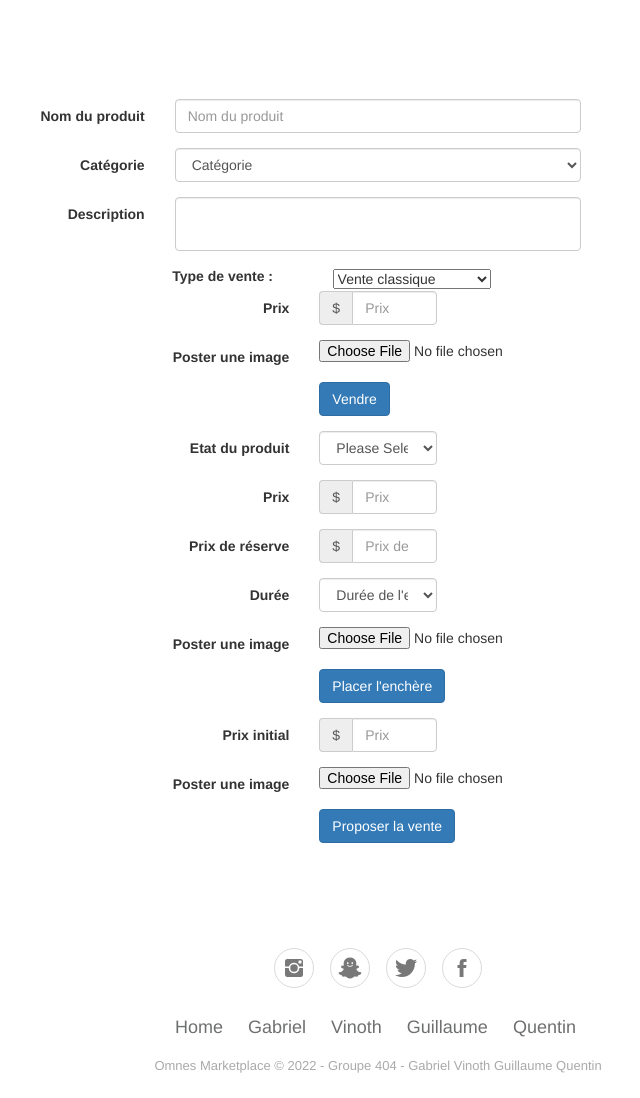
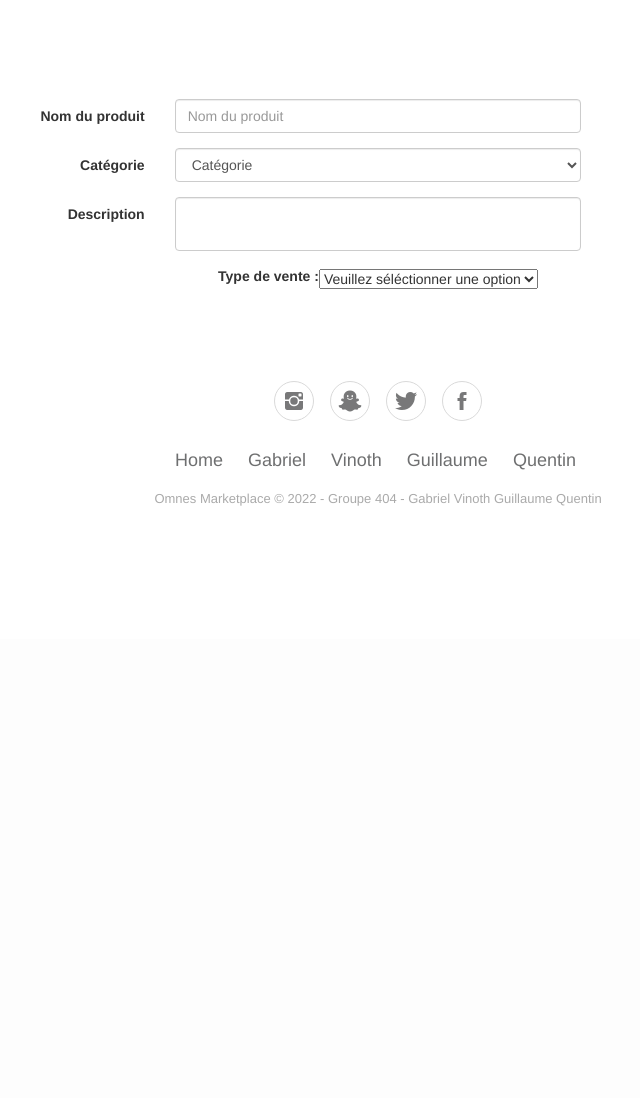
Before and after one commit to GabGaabS/Projet-Web, a PHP site: page /addauction.php in a window 1280 px wide. Shown: the part 161-1259 px from the top of the page, without its empty margins (262-902 px from the left). After the commit the page ends 667 px from the top, so only its background shows below. Run offline with PHP 8.4, Linux system fonts and the light colour scheme; a user stored in the database is signed in; data comes from the database, SQL or seed files in the repository.

Commit message:
ADDAUCTION CORRIGE ENFIN (frontend)

```diff
--- a/addauction.php
+++ b/addauction.php
@@ -158,7 +158,7 @@ include 'nav.php';
         </label></td>
         <td>
           <select onchange="catsel(this)">
-          <!--<option value="-1">None</option>!-->
+            <option value="-1">Veuillez séléctionner une option</option>
             <option value="1" type_vente="1">Vente classique</option>
             <option value="2" type_vente="2">Vente par enchère</option>
             <option value="3" type_vente="3">Vente par négociation</option>
@@ -167,8 +167,8 @@ include 'nav.php';
       </tr>
       <tr>
         <td colspan="2">
-          <div id="1"> <!-- Vente immédiate -->
-            <table border="0"><tr><td>
+          <div id="1" style="display:none"> <!-- Vente immédiate -->
+            <table border="0" cellspacing="3" cellpadding="0"><tr><td>
         <!-- Start Price -->
         <div class="form-group">
             <label class="col-md-4 control-label" for="start-price">Prix</label>
@@ -195,13 +195,13 @@ include 'nav.php';
         </div></td></tr></table>
           </div>
           </div>
-          <div id="2">
-            <table border="0"><tr><td><!-- Item State -->
+          <div id="2" style="display:none"> <!-- Vente par enchère -->
+            <table border="0" cellspacing="3" cellpadding="0"><tr><td><!-- Item State -->
         <div class="form-group">
             <label class="col-md-4 control-label" for="item-state">Etat du produit</label>
             <div class="col-md-4">
                 <select id="item-state" name="item-state" class="form-control" required>
-                    <option value="" selected disabled hidden>Please Select a Condition</option>
+                    <option value="" selected disabled hidden>Etat du produit</option>
                     <?php
                     $sql = 'SELECT * FROM State';
                     foreach ($db->query($sql) as $row) { ?>
@@ -262,8 +262,8 @@ include 'nav.php';
             </div>
         </div></td></tr></table>
           </div>
-          <div id="3">
-            <table border="0"><tr><td><!-- Vente par négociation -->
+          <div id="3" style="display:none">
+            <table border="0" cellspacing="3" cellpadding="0"><tr><td><!-- Vente par négociation -->
         <!-- Start Price -->
         <div class="form-group">
             <label class="col-md-4 control-label" for="start-price">Prix initial</label>
--- a/nav.php
+++ b/nav.php
@@ -19,7 +19,7 @@ session_start();
                             <span class="icon-bar"></span>
                             <span class="icon-bar"></span>
                         </button>
-                        <a class="navbar-brand" href="listings.php">Omnes Marketplace</a>
+                        <a class="navbar-brand" href="indexc.php">Omnes Marketplace</a>
                     </div>
 
                     <!-- Collect the nav links, forms, and other content for toggling -->
@@ -131,7 +131,7 @@ session_start();
     <section>
         <br>
         <center>
-        <p><font color=red size="10pt" face="impact" ></font> </p>
+        <p><font color=red size="5pt" face="impact" ></font></p>
         </center>
         </br>
     </section>
```
